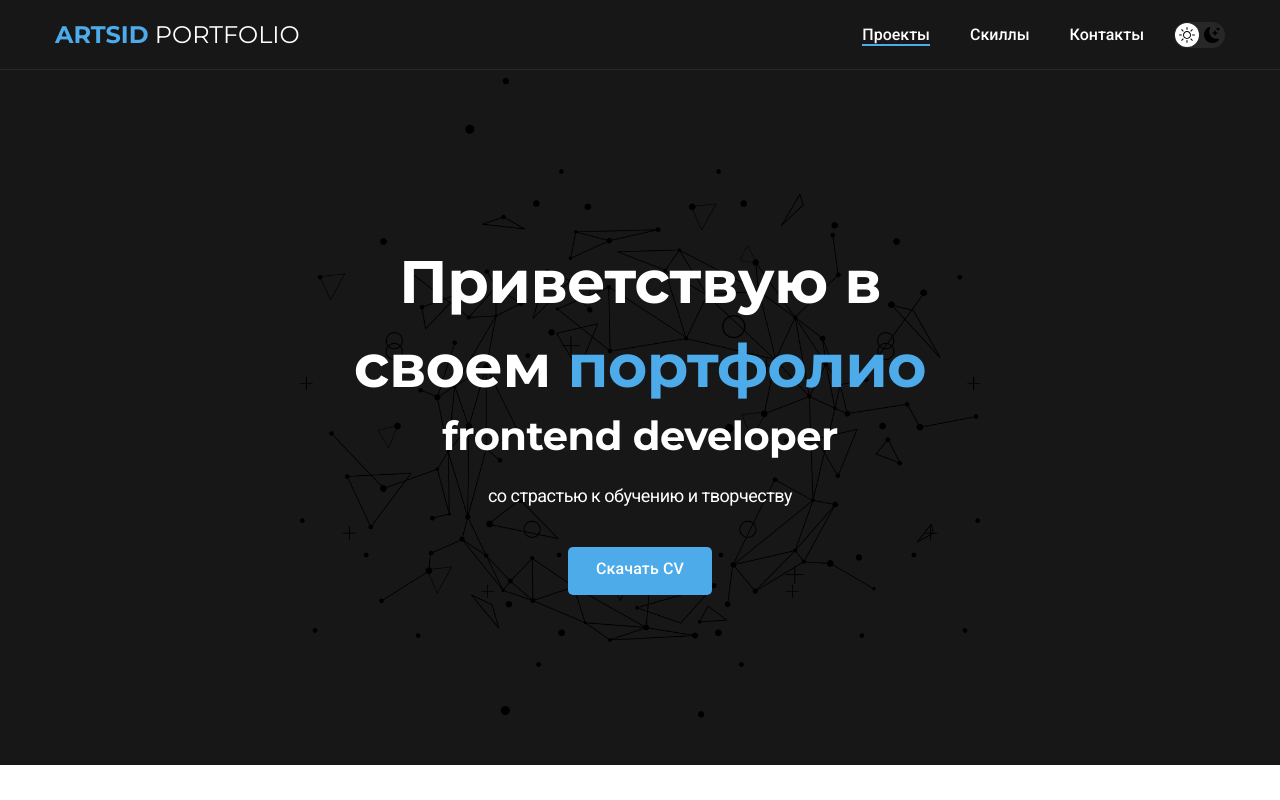
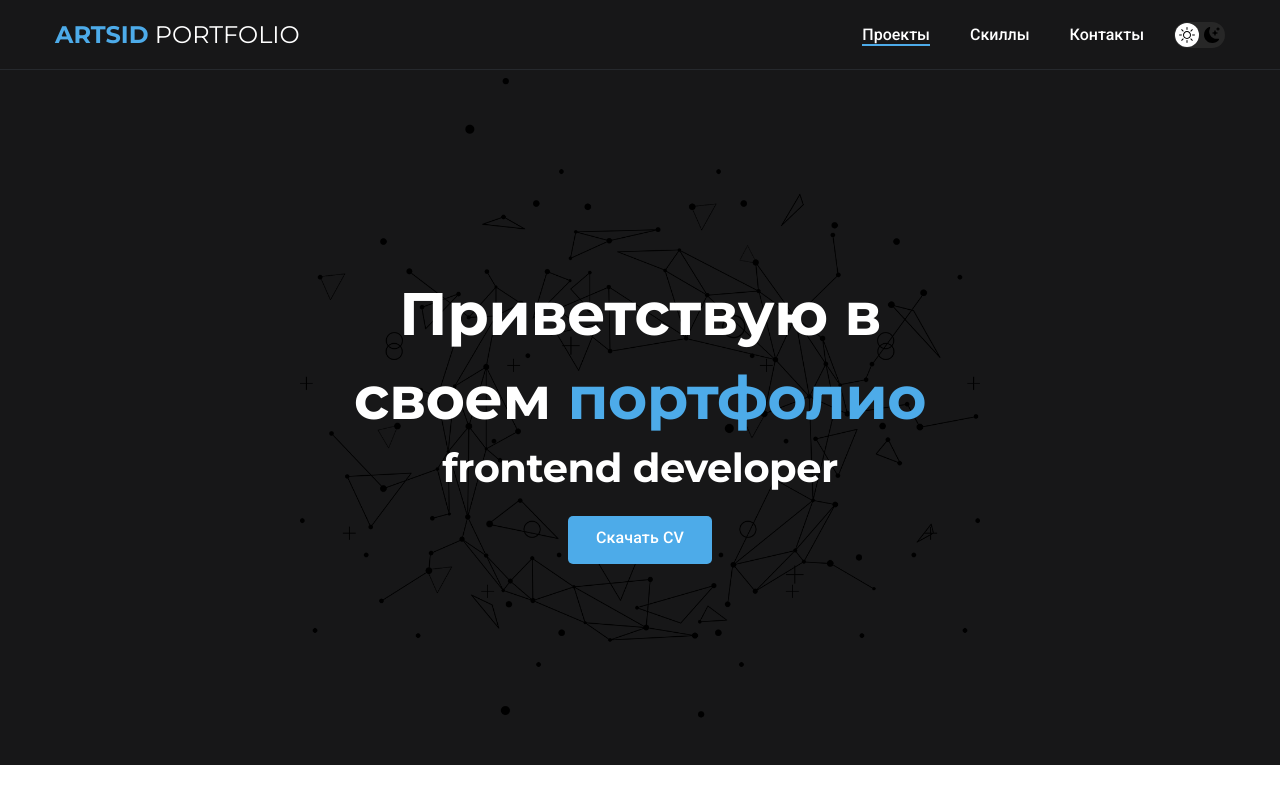
Before and after one commit to milkyWRLD/Portfolio, a plain HTML site: page index.html in a window 1280 px wide. Shown: the top 800 px of the page. Drawn offline with Linux system fonts and the light colour scheme.

Commit message:
add files

```diff
--- a/index.html
+++ b/index.html
@@ -55,9 +55,6 @@
 					><br />
 					frontend developer
 				</h1>
-				<div class="header__text">
-					<p>со страстью к обучению и творчеству</p>
-				</div>
 				<a
 					href="https://drive.google.com/file/d/1CCjL7tCjjdgk-PYUdZD-2WCTIUK9RhvC/view?usp=sharing"
 					class="btn"
```
